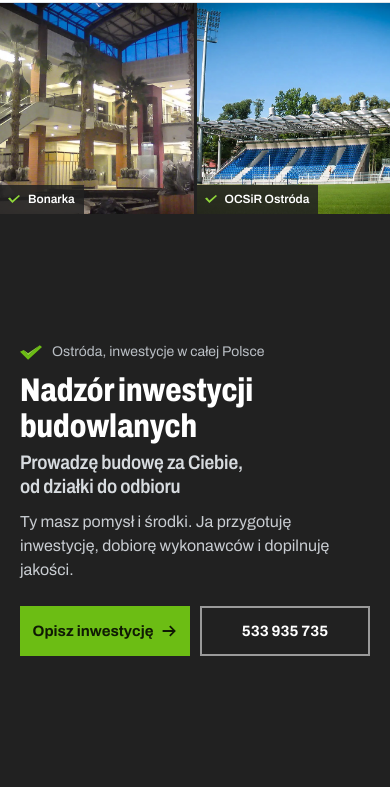
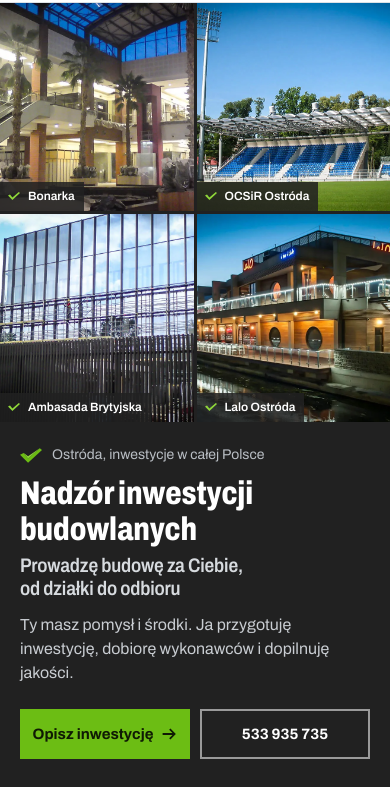
Before and after one commit to Disaster26/resp-koncepcja, a plain HTML site: page index.html in a window 390 px wide. Shown: the part 57-844 px from the top of the page. Drawn offline with Linux system fonts and the light colour scheme.

Commit message:
Pierwszy ekran na telefonie: 2x2 zdjęcia na wysokich ekranach

```diff
--- a/index.html
+++ b/index.html
@@ -185,11 +185,11 @@ form .btn{grid-column:1/-1;justify-self:start}
  .menu a{padding:15px 0;border-bottom:1px solid #DDE1E5;font-size:18px}
  .menu a.nav:after{bottom:-1px}
  .menu .tel{margin-top:14px;justify-content:center;padding:15px;border:0}
- .hero{grid-template-columns:1fr;grid-template-rows:auto 1fr;height:auto;min-height:calc(100svh - var(--hh));max-height:none}
- .hero-foto{order:-1;grid-template-rows:1fr;height:clamp(140px,25svh,260px)}
+ .hero{grid-template-columns:1fr;grid-template-rows:minmax(130px,1fr) auto;height:auto;min-height:calc(100svh - var(--hh));max-height:none}
+ .hero-foto{order:-1;grid-template-rows:1fr;max-height:257px;height:100%}
  .hero-foto figure:nth-child(n+3){display:none}
  .hero-foto figcaption{font-size:12px;padding:5px 9px 5px 8px}
- .hero-txt{padding:22px 20px 26px;justify-content:center}
+ .hero-txt{padding:22px 20px 28px;justify-content:flex-start}
  .hero-txt .gdzie{font-size:14px;margin-bottom:10px}
  .hero h1{font-size:clamp(29px,8.4vw,40px)}
  .hero h1 span{font-size:.6em;margin-top:.35em}
@@ -205,8 +205,9 @@ form .btn{grid-column:1/-1;justify-self:start}
  .stopka .wrap{grid-template-columns:1fr 1fr}
  .stopka .wrap>div:first-child{grid-column:1/-1}
 }
-@media (max-width:899px) and (max-height:700px){
- .hero-foto{height:clamp(120px,22svh,200px)}
+@media (max-width:899px) and (min-height:780px){
+ .hero-foto{grid-template-rows:1fr 1fr;max-height:514px}
+ .hero-foto figure:nth-child(n+3){display:block}
 }
 @media (prefers-reduced-motion:reduce){html{scroll-behavior:auto}*{transition:none!important}}
 </style>
```
